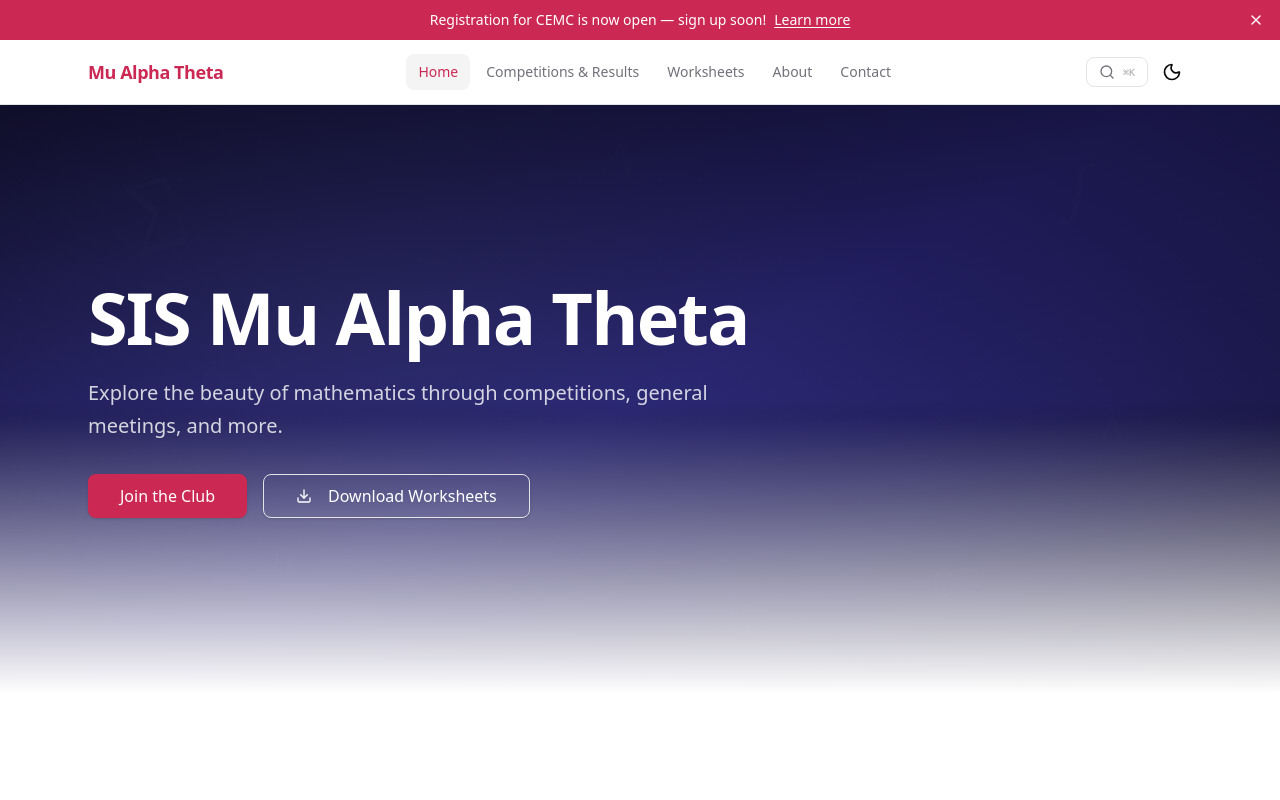
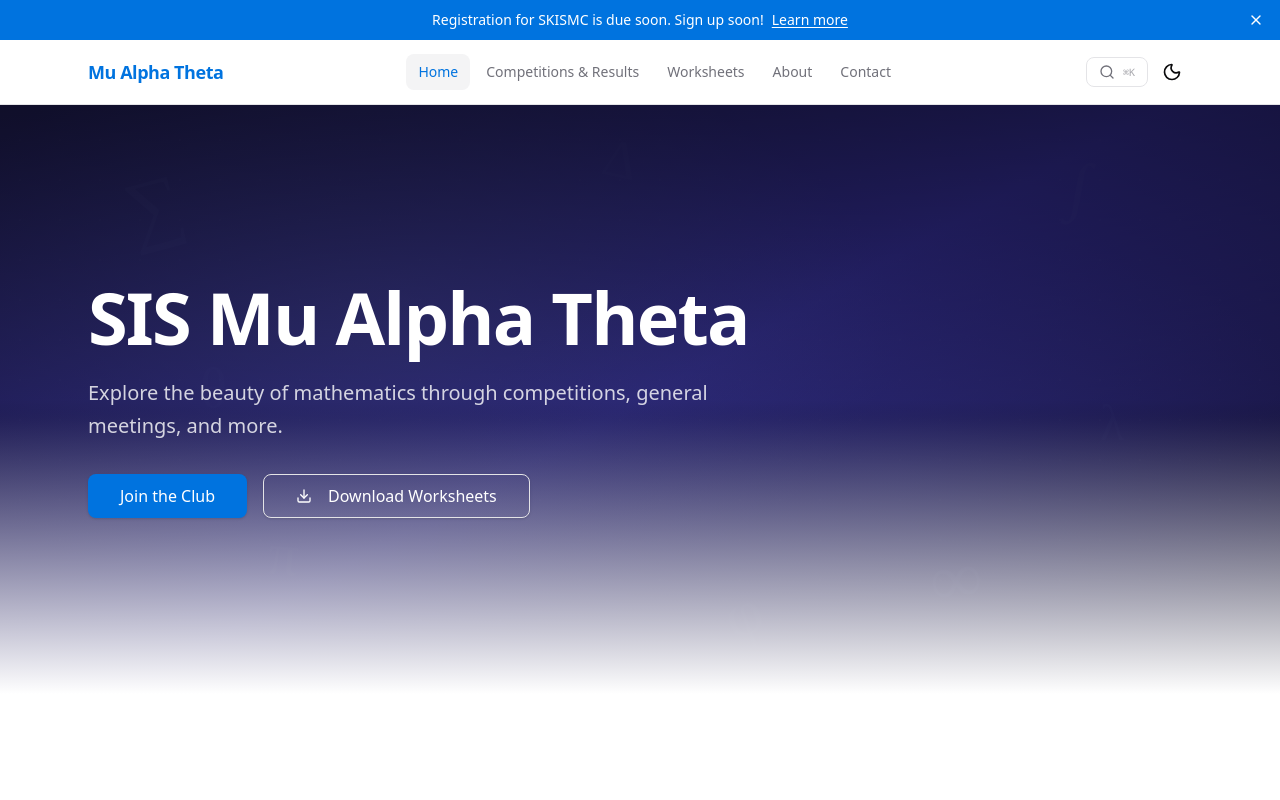
Before and after one commit to Dersdadawg/sis-mat-website, a Next.js app: page / in a window 1280 px wide. Shown: the top 800 px of the page. Built offline with nearby package versions, Linux system fonts and the light colour scheme.

Commit message:
Changed colors, updated content

```diff
--- a/content/site.ts
+++ b/content/site.ts
@@ -17,14 +17,14 @@
   // Announcement banner (set enabled: false to hide)
   announcement: {
     enabled: true,
-    message: "Registration for CEMC is now open — sign up soon!",
+    message: "Registration for SKISMC is due soon. Sign up soon!",
     link: "/competitions",
     linkText: "Learn more",
   },
 
   // Problem of the Week (supports LaTeX via KaTeX)
   problemOfTheWeek: {
-    enabled: true,
+    enabled: false,
     title: "Problem of the Week",
     // Use LaTeX notation: wrap math in $...$ for inline or $$...$$ for display
     problem:
@@ -44,7 +44,7 @@
     {
       title: "General Meeting",
       description:
-        "Exploration of interesting topics and games in mathematics such as codebreakers or auction strategies.",
+        "Exploration of interesting topics and games in mathematics such as codebreakers.",
       icon: "Users",
     },
   ],
@@ -109,6 +109,13 @@
         photo: "/images/officers/sophie.svg",
         email: "anders.christensen27@stu.siskorea.org",
       },
+      {
+        name: "Minjoo Kim",
+        role: "Competition Team Captain",
+        bio: "That's fire",
+        photo: "/images/officers/marcus.svg",
+        email: "minjoo.kim28@stu.siskorea.org",
+      },
     ],
   },
 
--- a/src/app/globals.css
+++ b/src/app/globals.css
@@ -8,17 +8,17 @@
     "Liberation Mono", monospace;
 
   /* Accent: rose palette */
-  --color-accent-50: oklch(0.969 0.015 12);
-  --color-accent-100: oklch(0.941 0.030 12);
-  --color-accent-200: oklch(0.892 0.058 12);
-  --color-accent-300: oklch(0.810 0.105 12);
-  --color-accent-400: oklch(0.712 0.160 12);
-  --color-accent-500: oklch(0.624 0.196 12);
-  --color-accent-600: oklch(0.555 0.196 12);
-  --color-accent-700: oklch(0.490 0.170 12);
-  --color-accent-800: oklch(0.420 0.140 12);
-  --color-accent-900: oklch(0.365 0.115 12);
-  --color-accent-950: oklch(0.260 0.085 12);
+  --color-accent-50: oklch(0.969 0.015 250);
+  --color-accent-100: oklch(0.941 0.030 250);
+  --color-accent-200: oklch(0.892 0.058 250);
+  --color-accent-300: oklch(0.810 0.105 250);
+  --color-accent-400: oklch(0.712 0.160 250);
+  --color-accent-500: oklch(0.624 0.196 250);
+  --color-accent-600: oklch(0.555 0.196 250);
+  --color-accent-700: oklch(0.490 0.170 250);
+  --color-accent-800: oklch(0.420 0.140 250);
+  --color-accent-900: oklch(0.365 0.115 250);
+  --color-accent-950: oklch(0.260 0.085 250);
 }
 
 /* ── CSS variable design system ────────────────────── */
@@ -29,7 +29,7 @@
   --card-foreground: 240 10% 3.9%;
   --popover: 0 0% 100%;
   --popover-foreground: 240 10% 3.9%;
-  --primary: 347 77% 50%;
+  --primary: 220 90% 50%;
   --primary-foreground: 0 0% 98%;
   --secondary: 240 4.8% 95.9%;
   --secondary-foreground: 240 5.9% 10%;
@@ -41,7 +41,7 @@
   --destructive-foreground: 0 0% 98%;
   --border: 240 5.9% 90%;
   --input: 240 5.9% 90%;
-  --ring: 347 77% 50%;
+  --ring: 220 90% 50%;
   --radius: 0.75rem;
 }
 
@@ -52,7 +52,7 @@
   --card-foreground: 0 0% 98%;
   --popover: 240 10% 5.5%;
   --popover-foreground: 0 0% 98%;
-  --primary: 347 77% 50%;
+  --primary: 220 90% 50%;
   --primary-foreground: 0 0% 98%;
   --secondary: 240 3.7% 15.9%;
   --secondary-foreground: 0 0% 98%;
@@ -64,7 +64,7 @@
   --destructive-foreground: 0 0% 98%;
   --border: 240 3.7% 15.9%;
   --input: 240 3.7% 15.9%;
-  --ring: 347 77% 50%;
+  --ring: 220 90% 50%;
 }
 
 /* ── Base styles ───────────────────────────────────── */
```
Also changed, not shown: 1 other file (tests, documents, lock files or other folders).
